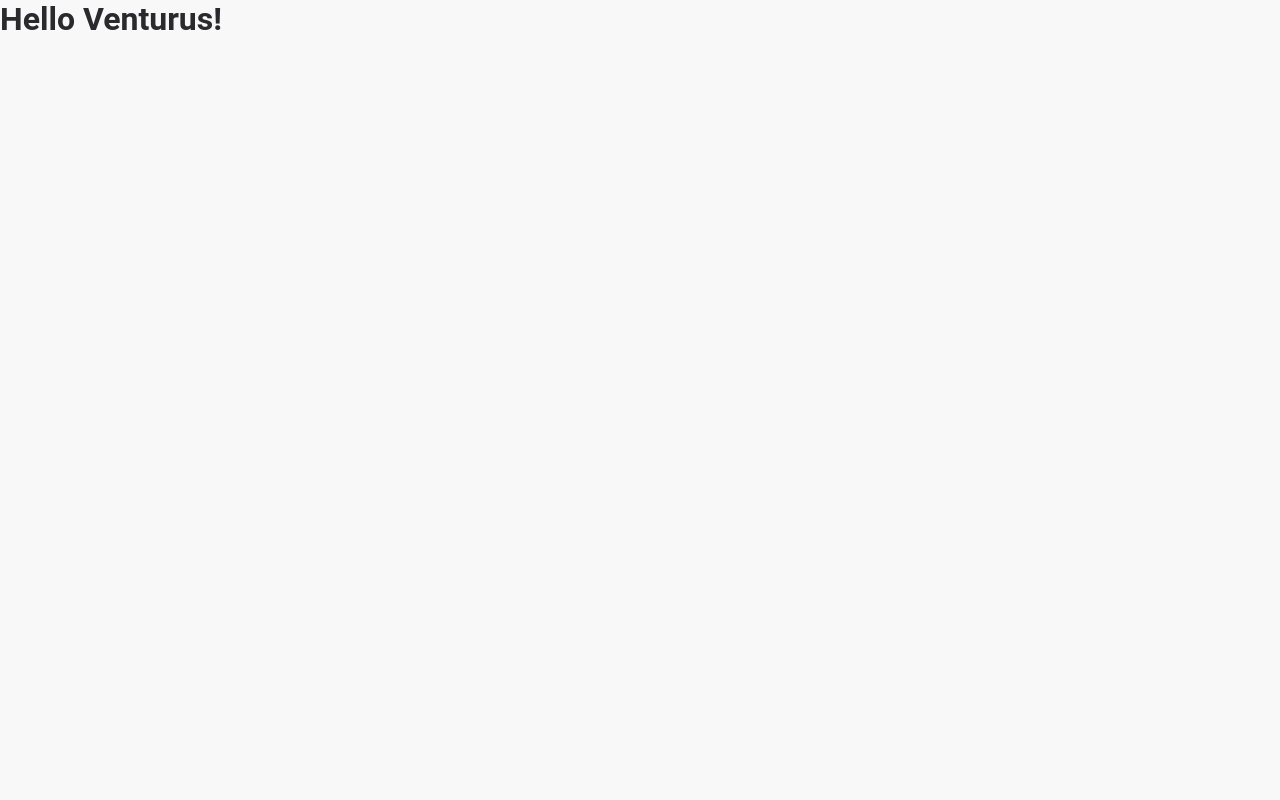
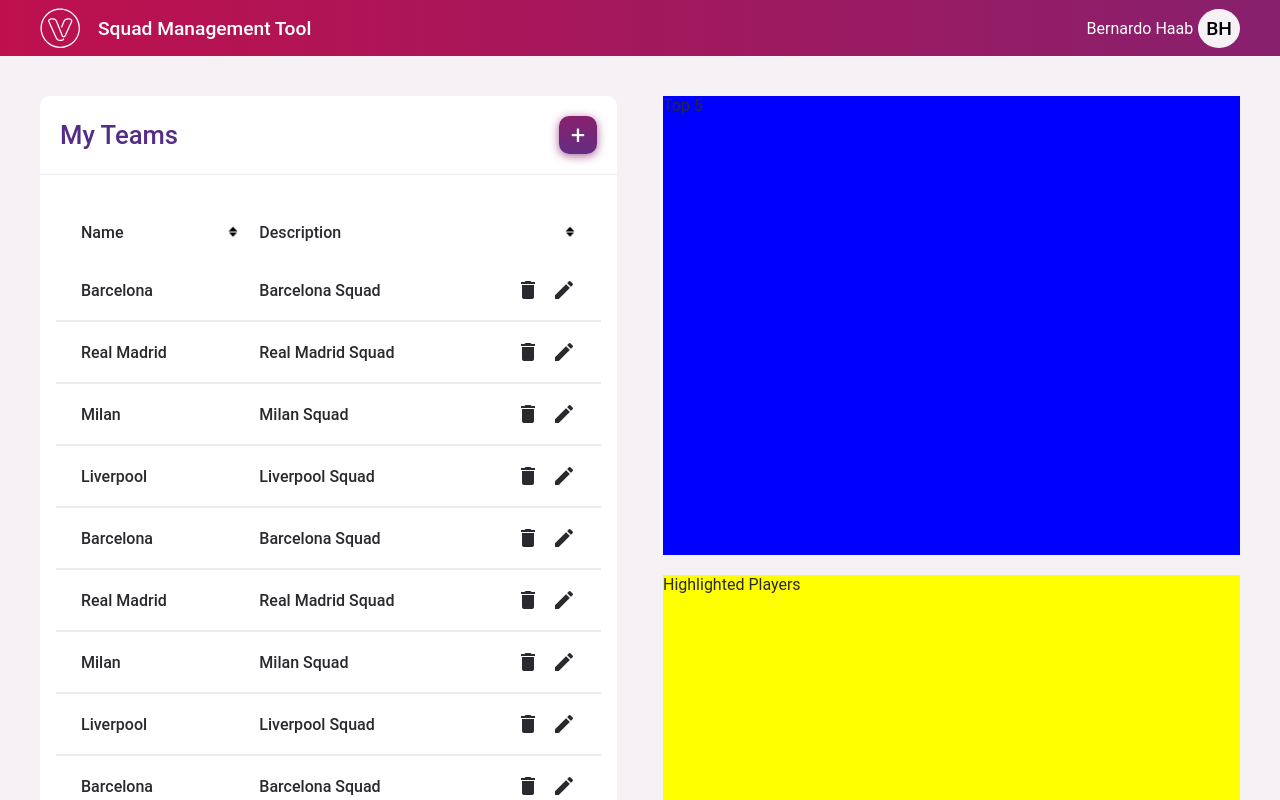
Before and after one commit to BernardoHaab/squad-management-tool, a Next.js app: page / in a window 1280 px wide. Shown: the top 800 px of the page. Built offline with nearby package versions, Linux system fonts and the light colour scheme.

Commit message:
Create structure of "My Teams" section

```diff
--- a/pages/index.tsx
+++ b/pages/index.tsx
@@ -1,9 +1,38 @@
-import type { NextPage } from 'next'
+import type { NextPage } from "next";
+
+import Footer from "../src/components/Footer";
+import Header from "../src/components/Header";
+import MyTeams from "../src/components/MyTeams";
 
 const Home: NextPage = () => {
+  const myTeams = [
+    { name: "Barcelona", description: "Barcelona Squad" },
+    { name: "Real Madrid", description: "Real Madrid Squad" },
+    { name: "Milan", description: "Milan Squad" },
+    { name: "Liverpool", description: "Liverpool Squad" },
+    { name: "Barcelona", description: "Barcelona Squad" },
+    { name: "Real Madrid", description: "Real Madrid Squad" },
+    { name: "Milan", description: "Milan Squad" },
+    { name: "Liverpool", description: "Liverpool Squad" },
+    { name: "Barcelona", description: "Barcelona Squad" },
+    { name: "Real Madrid", description: "Real Madrid Squad" },
+    { name: "Milan", description: "Milan Squad" },
+    { name: "Liverpool", description: "Liverpool Squad" },
+  ];
+
   return (
-    <h1>Hello Venturus!</h1>
-  )
-}
+    <div className="page-home">
+      <Header userName="Bernardo Haab" />
 
-export default Home
+      <main>
+        <MyTeams myTeams={myTeams} />
+        <div className="top-five">Top 5</div>
+        <div className="highlighted-players">Highlighted Players</div>
+      </main>
+
+      <Footer />
+    </div>
+  );
+};
+
+export default Home;
--- a/src/components/Header.tsx
+++ b/src/components/Header.tsx
@@ -19,7 +19,7 @@ const Header: React.FC<HeaderProps> = ({ userName }) => {
 
       <span>
         <p>{userName}</p>
-        <div className="userImage">
+        <div className="user-image">
           <p>
             {userName.charAt(0).toUpperCase()}
             {splitedName.length >= 2 && splitedName[splitedName.length - 1].charAt(0).toUpperCase()}
--- /dev/null
+++ b/src/components/MyTeams.tsx
@@ -0,0 +1,58 @@
+import React from "react";
+import Image from "next/image";
+
+import SortIcon from "../assets/icons/icons8-sort.png";
+
+import TeamsItem from "./TeamsItem";
+
+type MyTeamsProps = {
+  myTeams: {
+    name: string;
+    description: string;
+  }[];
+};
+
+const MyTeams: React.FC<MyTeamsProps> = ({ myTeams }) => {
+  return (
+    <div className="my-teams">
+      <span className="header">
+        <p>My Teams</p>
+        <button>+</button>
+      </span>
+      <span className="main">
+        <div className="sorter">
+          <span title="Sort Teams by Name">
+            <p>Name</p>
+            <i>
+              <Image
+                src={SortIcon}
+                alt="sort teams by name"
+                width={12}
+                height={12}
+              />
+            </i>
+          </span>
+
+          <span title="Sort Teams by Description">
+            <p>Description</p>
+            <i>
+              <Image
+                src={SortIcon}
+                alt="sort teams by description"
+                width={12}
+                height={12}
+              />
+            </i>
+          </span>
+        </div>
+        <ul className="teams-list">
+          {myTeams.map((team, id) => (
+            <TeamsItem key={id} team={team} />
+          ))}
+        </ul>
+      </span>
+    </div>
+  );
+};
+
+export default MyTeams;
--- /dev/null
+++ b/src/components/TeamsItem.tsx
@@ -0,0 +1,32 @@
+import React from "react";
+
+type TeamsItemProps = {
+  team: {
+    name: string;
+    description: string;
+  };
+};
+
+const TeamsItem: React.FC<TeamsItemProps> = ({ team }) => {
+  return (
+    <div className="teams-item">
+      <div className="item">
+        <p className="name">{team.name}</p>
+        <span>
+          <p className="description">{team.description}</p>
+          <div className="actions">
+            <i title="Delete" className="material-icons">
+              delete
+            </i>
+            <i title="Edit" className="material-icons">
+              edit
+            </i>
+          </div>
+        </span>
+      </div>
+      <hr />
+    </div>
+  );
+};
+
+export default TeamsItem;
--- a/styles/components/Header.module.scss
+++ b/styles/components/Header.module.scss
@@ -25,7 +25,7 @@ header {
     }
   }
 
-  .userImage {
+  .user-image {
     background: $background;
     padding: 8px;
     margin-left: 5px;
--- /dev/null
+++ b/styles/components/MyTeams.module.scss
@@ -0,0 +1,73 @@
+.my-teams {
+  background: $white;
+  border-radius: 10px;
+
+  grid-area: 1 / 1 / 3 / 2;
+
+  min-height: 80vh;
+
+  .header {
+    display: flex;
+    justify-content: space-between;
+    align-items: center;
+
+    padding: 20px;
+    border-bottom: 1px solid #ececec;
+
+    color: $titleColor;
+    font-size: 1.6rem;
+    font-weight: 500;
+
+    button {
+      background: linear-gradient(to bottom, $purple, $darkPurple);
+      width: 38px;
+      height: 38px;
+
+      color: $white;
+      font-size: 1.6rem;
+
+      padding: 12px;
+      border: none;
+      border-radius: 10px;
+
+      display: flex;
+      justify-content: center;
+      align-items: center;
+
+      box-shadow: 0px 2px 10px $transparetPurple;
+
+      cursor: pointer;
+    }
+  }
+
+  .main {
+    display: block;
+    margin: 30px 16px;
+
+    font-weight: 500;
+
+    .sorter {
+      display: grid;
+      grid-template-columns: 1fr 2fr;
+      gap: 20px;
+
+      padding: 18px 25px;
+
+      span {
+        display: flex;
+        flex-direction: row;
+        justify-content: space-between;
+        cursor: pointer;
+      }
+    }
+
+    .actions {
+      display: flex;
+      gap: 12px;
+
+      i {
+        cursor: pointer;
+      }
+    }
+  }
+}
--- /dev/null
+++ b/styles/components/TeamsItem.module.scss
@@ -0,0 +1,26 @@
+.teams-item {
+  .item {
+    display: grid;
+    grid-template-columns: 1fr 2fr;
+    gap: 20px;
+
+    padding: 18px 25px;
+    border-radius: 10px;
+    align-items: center;
+
+    &:hover {
+      background: $lighterPurple;
+      color: $purple;
+    }
+
+    span {
+      display: flex;
+      flex-direction: row;
+      justify-content: space-between;
+      align-items: center;
+    }
+  }
+  hr {
+    border: 1px solid #ececec;
+  }
+}
--- a/styles/globals.scss
+++ b/styles/globals.scss
@@ -1,3 +1,6 @@
+@import "./variables.scss";
+@import url("https://fonts.googleapis.com/icon?family=Material+Icons&display=swap");
+
 * {
   margin: 0;
   padding: 0;
@@ -5,7 +8,7 @@
 }
 
 body {
-  background: #f8f8f8;
+  background: $background;
   color: #29292e;
 }
 
@@ -16,7 +19,9 @@ textarea {
   font: 400 16px "Roboto", sans-serif;
 }
 
-@import "./variables.scss";
-
 @import "./components/Header.module.scss";
 @import "./components/Footer.module.scss";
+@import "./components/TeamsItem.module.scss";
+@import "./components/MyTeams.module.scss";
+
+@import "./pages/index.module.scss";
--- /dev/null
+++ b/styles/pages/index.module.scss
@@ -0,0 +1,24 @@
+.page-home {
+  main {
+    padding: 40px;
+    display: grid;
+    grid-template-columns: 1fr 1fr;
+    gap: 20px 46px;
+
+    @media (max-width: 600px) {
+      grid-template-columns: 1fr;
+    }
+  }
+
+  .top-five {
+    background: blue;
+  }
+
+  .highlighted-players {
+    background: yellow;
+  }
+}
+
+.tooltipText {
+  visibility: hidden;
+}
--- a/styles/variables.scss
+++ b/styles/variables.scss
@@ -1,7 +1,12 @@
 $white: #fff;
 $background: #f5f1f5;
 $red: #be104d;
+$lighterPurple: #f5ecf5;
 $lightPurple: #b93d79;
 $purple: #88206d;
 $darkPurple: #632e82;
 $footer: #e7e1e7;
+
+$transparetPurple: #88206db3;
+
+$titleColor: #552c86;
```
Also changed, not shown: src/assets/icons/icons8-sort.png (added).
